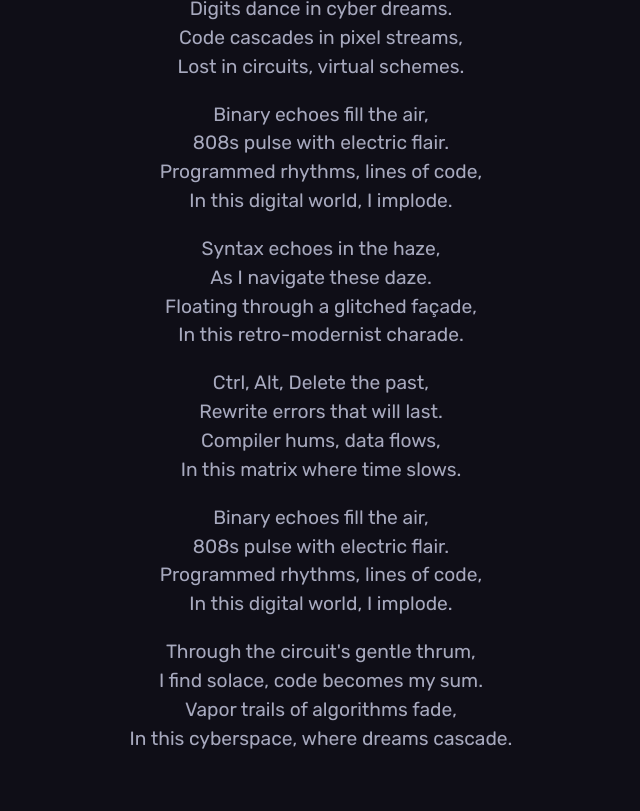
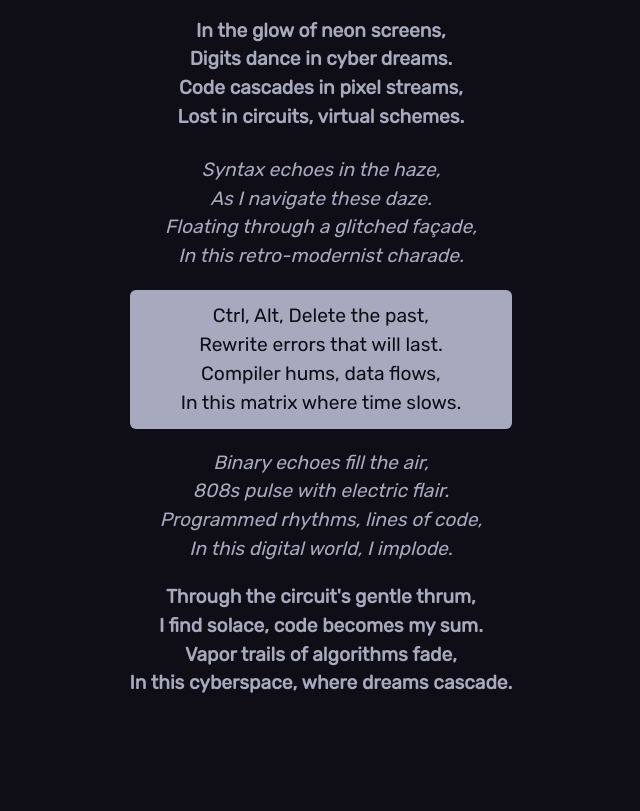
Before and after one commit to dduyg/internet__moods, a plain HTML site: page index.html in a window 1280 px wide. Shown: the part 69-880 px from the top of the page, without its empty margins (319-959 px from the left). After the commit the page ends 830 px from the top, so only its background shows below. Drawn offline with Linux system fonts and the light colour scheme.

Commit message:
Update index.html

```diff
--- a/index.html
+++ b/index.html
@@ -87,15 +87,22 @@
         .glitch:after {
             animation: glitch 0.8s infinite linear alternate-reverse;
         }
-        .input {
-            padding: 10px 1.25em;
-            font-size: 1em;
-            border: 2px solid #A7A9BE;
+
+        .verse, .outro {
+            font-weight: bold;
+            margin-bottom: 1.5rem;
+        }
+        .chorus {
+            font-style: italic;
+            margin-bottom: 1rem;
+        }
+        .bridge {
+            padding: 0.625em 1.25em;
             border-radius: 0.3125em;
             background-color: #A7A9BE;
             color: #0F0E17;
-            cursor: pointer;
         }
+
         a {
             color: #0CFCFF;
             text-decoration: none;
@@ -114,12 +121,7 @@
             Code cascades in pixel streams,<br>
             Lost in circuits, virtual schemes.</p>
 
-        <p class="chorus">Binary echoes fill the air,<br>
-            808s pulse with electric flair.<br>
-            Programmed rhythms, lines of code,<br>
-            In this digital world, I implode.</p>
-
-        <p class="verse">Syntax echoes in the haze,<br>
+        <p class="chorus">Syntax echoes in the haze,<br>
             As I navigate these daze.<br>
             Floating through a glitched façade,<br>
             In this retro-modernist charade.</p>
```
